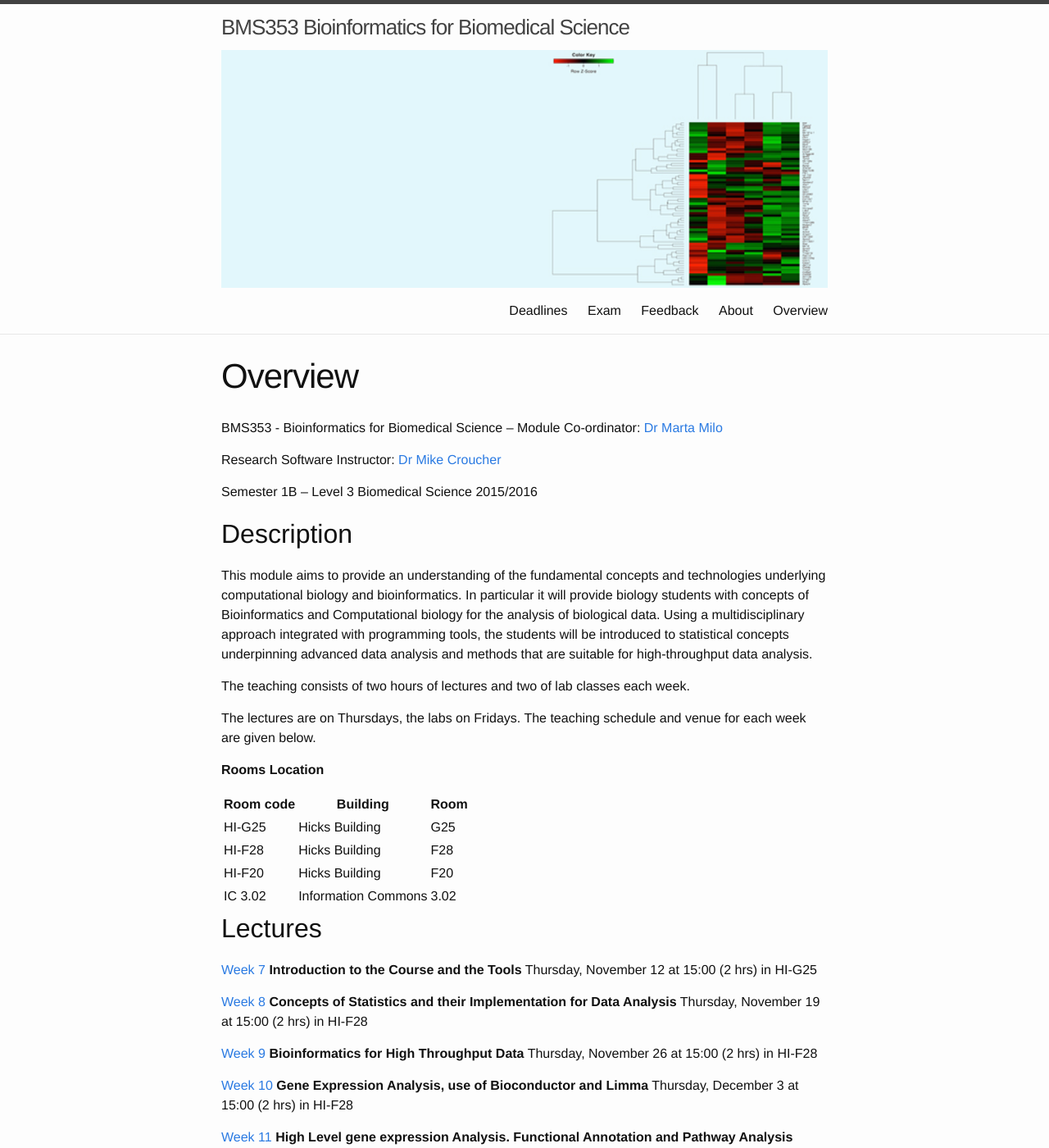
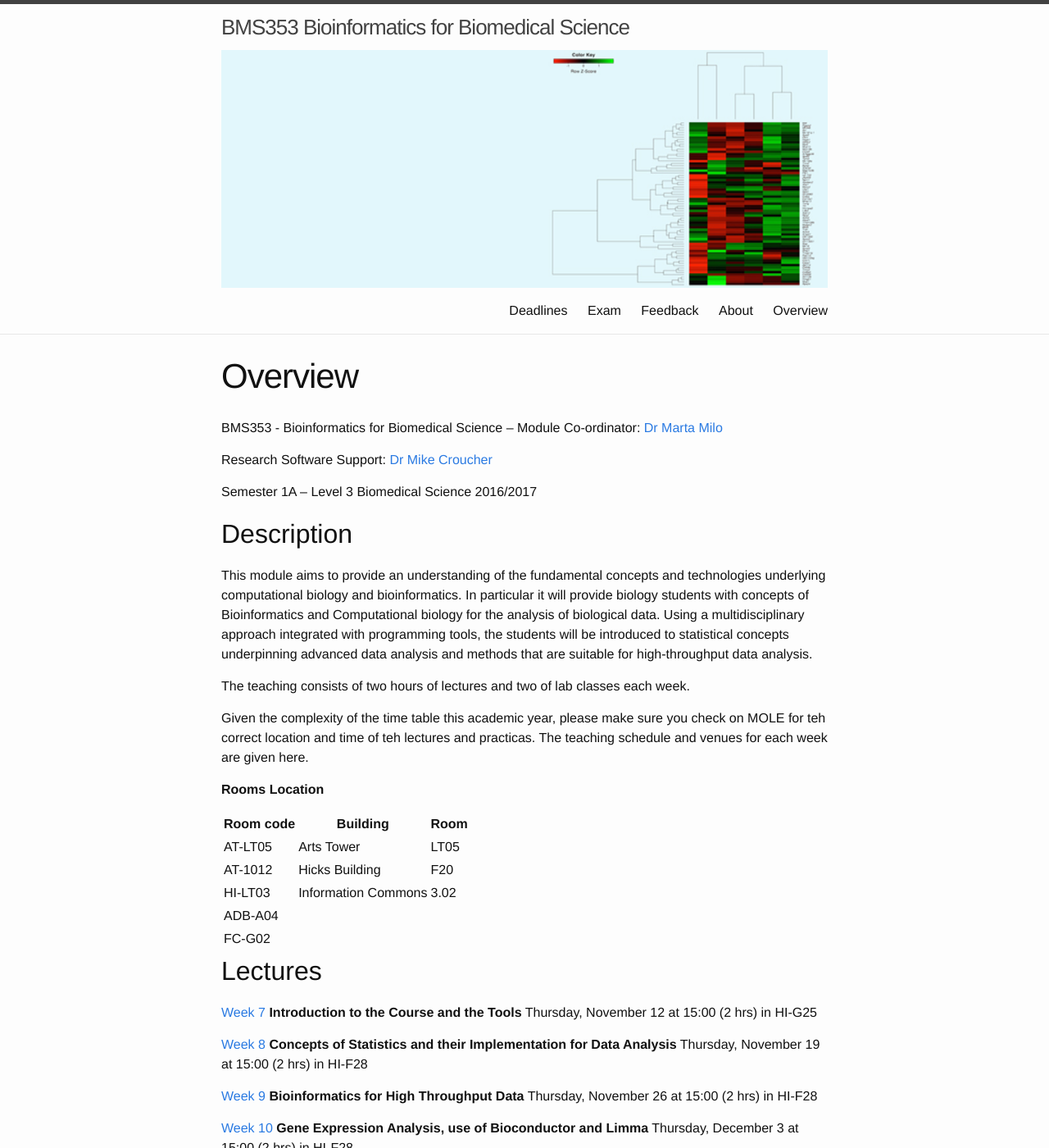
Before and after one commit to sods/bioinformatics, a Jekyll site: the page built from overview.md, in a window 1280 px wide and 1400 px high. Shown: the whole window at 82% size. Built offline with Jekyll 4.4.1, drawn with Linux system fonts in a browser that asks for light colours.

Commit message:
Update overview.md
Adding Provisional room codes

```diff
--- a/overview.md
+++ b/overview.md
@@ -7,10 +7,10 @@ BMS353 - Bioinformatics for Biomedical Science --
 Module Co-ordinator: [Dr Marta Milo](https://www.sheffield.ac.uk/bms/research/milo)
 
 
-Research Software Instructor: [Dr Mike Croucher](http://www.walkingrandomly.com/)
+Research Software Support: [Dr Mike Croucher](http://www.walkingrandomly.com/)
 
 
-Semester 1B – Level 3 Biomedical Science 2015/2016
+Semester 1A – Level 3 Biomedical Science 2016/2017
 
 ## Description
 
@@ -18,13 +18,14 @@ This module aims to provide an understanding of the fundamental concepts and tec
 
 The teaching consists of two hours of lectures and two of lab classes each week.
 
-The lectures are on Thursdays, the labs on Fridays. The teaching schedule and venue for each week are given below.
+Given the complexity of the time table this academic year, please make sure you check on MOLE for teh correct location and time of teh lectures and practicas. The teaching schedule and venues for each week are given here.
 
 **Rooms Location**
 
  Room code   |Building              |Room
  ----------- |-------------------   |----
- HI-G25      | Hicks Building       | G25
- HI-F28      | Hicks Building       | F28
- HI-F20      | Hicks Building       | F20
- IC 3.02     | Information Commons  | 3.02
+ AT-LT05      | Arts Tower       | LT05
+ AT-1012      | Hicks Building       | F20
+ HI-LT03     | Information Commons  | 3.02
+ ADB-A04     |                      |
+ FC-G02      |                      |
```
